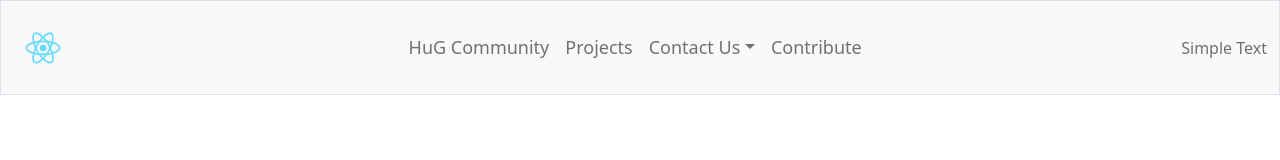
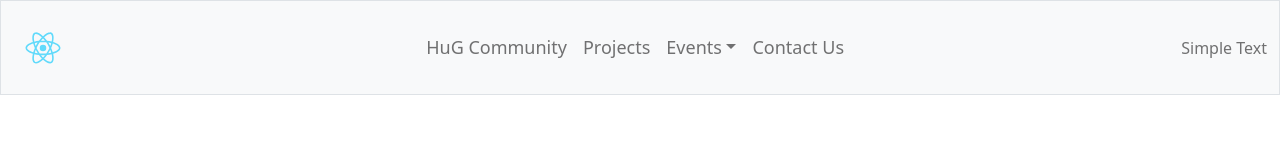
Before and after one commit to NoelOsiro/HUG, a React (Create React App) app: page / in a window 1280 px wide. Shown: the top 160 px of the page. Built offline with nearby package versions, Linux system fonts and the light colour scheme.

Commit message:
edited navbar

```diff
--- a/src/Components/Navbar/Navbar.tsx
+++ b/src/Components/Navbar/Navbar.tsx
@@ -39,18 +39,18 @@ const NavigationBar: React.FC = () => {
                     </NavItem>
                     <UncontrolledDropdown nav inNavbar>
                         <DropdownToggle nav caret>
-                            Contact Us
+                            Events
                         </DropdownToggle>
                         <DropdownMenu end>
                             <DropdownItem>Option 1</DropdownItem>
-                            <DropdownItem>Option 2</DropdownItem>
+                            <DropdownItem>Checkout our Blog</DropdownItem>
                             <DropdownItem divider />
                             <DropdownItem>Reset</DropdownItem>
                         </DropdownMenu>
                     </UncontrolledDropdown>
                     <NavItem>
                         <NavLink href="https://github.com/reactstrap/reactstrap">
-                            Contribute
+                            Contact Us
                         </NavLink>
                     </NavItem>
                 </Nav>
```
